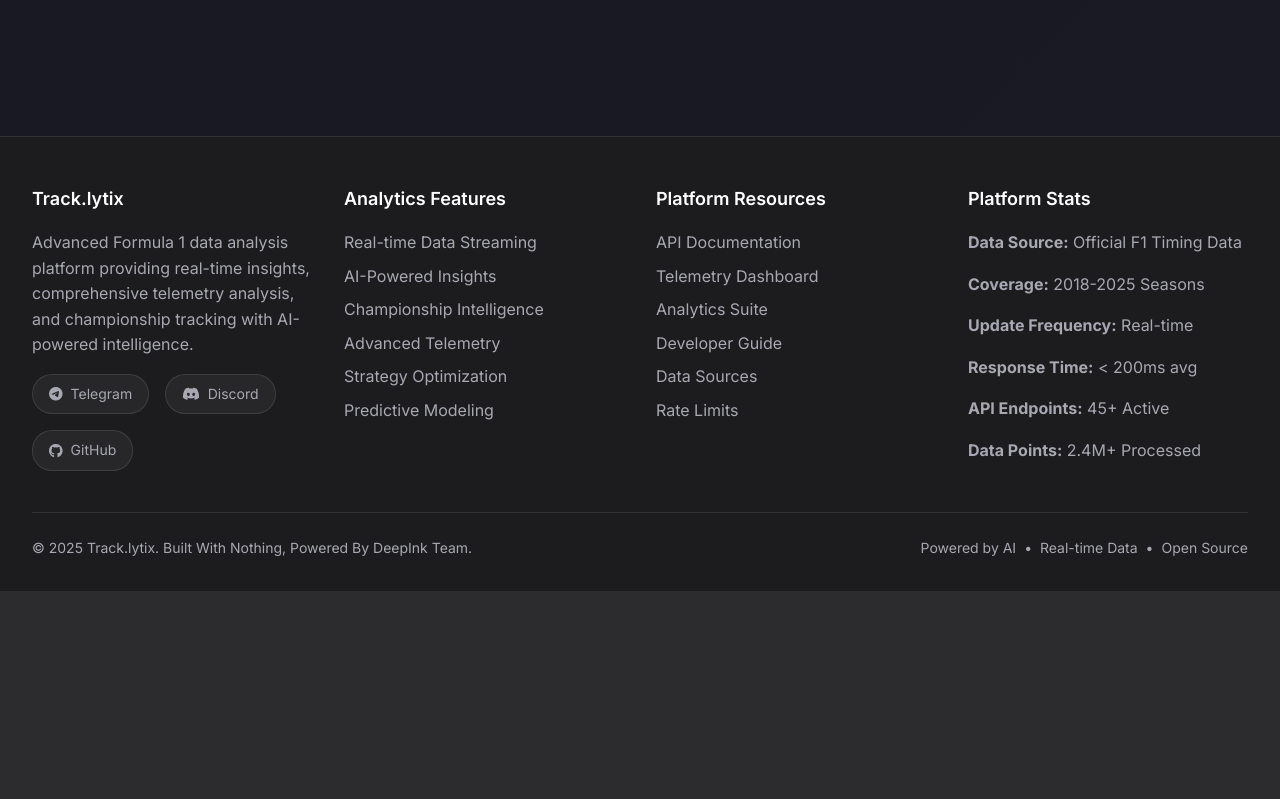
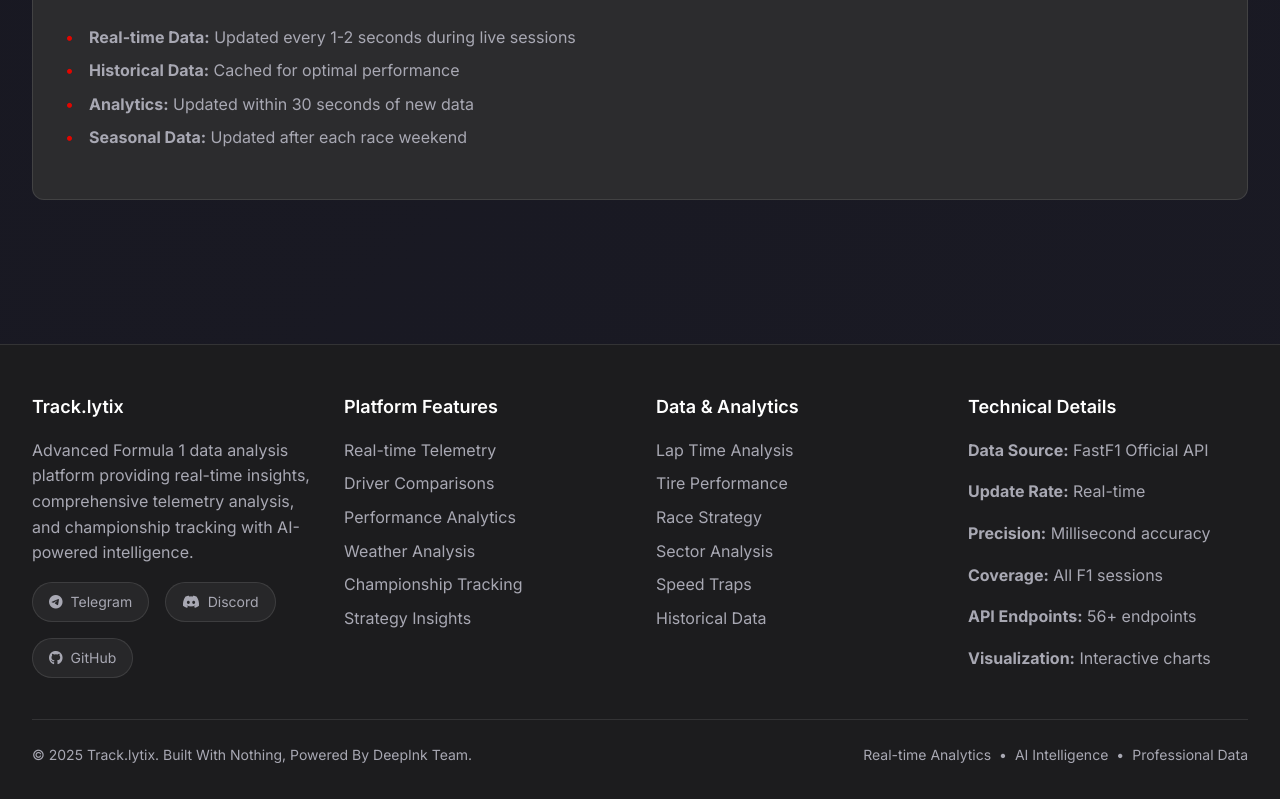
Before and after one commit to AnZomorodian/F1-API, a Flask app: page /docs in a window 1280 px wide. Shown: the part 4926-5725 px from the top of the page. Before the commit the page ends 5517 px from the top, so only its background shows below. Run offline with Flask 3, Linux system fonts and the light colour scheme.

Commit message:
Checkpoint before assistant change: Improve the layout of the documentation page with new API endpoints
Refactors enhanced_documentation.html to use header.html and footer.html includes, and adds new API endpoints.

Replit-Commit-Author: Assistant

```diff
--- a/templates/enhanced_documentation.html
+++ b/templates/enhanced_documentation.html
@@ -394,20 +394,7 @@
     </style>
 </head>
 <body>
-    <!-- Header -->
-    <header class="header">
-        <nav class="nav">
-            <a href="/" class="logo">
-                Track.lytix
-            </a>
-            <div class="nav-links">
-                <a href="/" class="nav-link">Dashboard</a>
-                <a href="/docs" class="nav-link active">Documentation</a>
-                <a href="/telemetry" class="nav-link">Telemetry & Analytics</a>
-                <a href="/about" class="nav-link">About</a>
-            </div>
-        </nav>
-    </header>
+    {% include 'header.html' %}
 
     <!-- Main Content -->
     <main class="main">
@@ -573,6 +560,24 @@
                         <td>/api/statistics/predictive-modeling</td>
                         <td>AI lap time predictions</td>
                         <td>year, grand_prix, session, driver</td>
+                    </tr>
+                    <tr>
+                        <td><span class="method-badge method-get">GET</span></td>
+                        <td>/api/statistics/driver-clustering</td>
+                        <td>ML driver grouping analysis</td>
+                        <td>year, grand_prix</td>
+                    </tr>
+                    <tr>
+                        <td><span class="method-badge method-get">GET</span></td>
+                        <td>/api/performance-intelligence</td>
+                        <td>AI performance insights</td>
+                        <td>year, grand_prix, session, driver</td>
+                    </tr>
+                    <tr>
+                        <td><span class="method-badge method-get">GET</span></td>
+                        <td>/api/enhanced-metrics</td>
+                        <td>Advanced AI analytics</td>
+                        <td>year, grand_prix, session</td>
                     </tr>
                     <tr>
                         <td><span class="method-badge method-get">GET</span></td>
@@ -799,71 +804,6 @@ Response:
         </section>
     </main>
 
-    <!-- Footer -->
-    <footer class="footer">
-        <div class="footer-content">
-            <div class="footer-section">
-                <h3>Track.lytix</h3>
-                <p>Advanced Formula 1 data analysis platform providing real-time insights, comprehensive telemetry analysis, and championship tracking with AI-powered intelligence.</p>
-                <div class="social-links">
-                    <a href="https://t.me/tracklytix" class="social-link" target="_blank" rel="noopener">
-                        <i class="fab fa-telegram"></i>
-                        Telegram
-                    </a>
-                    <a href="https://discord.gg/tracklytix" class="social-link" target="_blank" rel="noopener">
-                        <i class="fab fa-discord"></i>
-                        Discord
-                    </a>
-                    <a href="https://github.com/tracklytix" class="social-link" target="_blank" rel="noopener">
-                        <i class="fab fa-github"></i>
-                        GitHub
-                    </a>
-                </div>
-            </div>
-
-            <div class="footer-section">
-                <h3>Analytics Features</h3>
-                <a href="#" class="footer-link">Real-time Data Streaming</a>
-                <a href="#" class="footer-link">AI-Powered Insights</a>
-                <a href="#" class="footer-link">Championship Intelligence</a>
-                <a href="#" class="footer-link">Advanced Telemetry</a>
-                <a href="#" class="footer-link">Strategy Optimization</a>
-                <a href="#" class="footer-link">Predictive Modeling</a>
-            </div>
-
-            <div class="footer-section">
-                <h3>Platform Resources</h3>
-                <a href="/docs" class="footer-link">API Documentation</a>
-                <a href="/telemetry" class="footer-link">Telemetry Dashboard</a>
-                <a href="/analytics" class="footer-link">Analytics Suite</a>
-                <a href="#" class="footer-link">Developer Guide</a>
-                <a href="#" class="footer-link">Data Sources</a>
-                <a href="#" class="footer-link">Rate Limits</a>
-            </div>
-
-            <div class="footer-section">
-                <h3>Platform Stats</h3>
-                <p><strong>Data Source:</strong> Official F1 Timing Data</p>
-                <p><strong>Coverage:</strong> 2018-2025 Seasons</p>
-                <p><strong>Update Frequency:</strong> Real-time</p>
-                <p><strong>Response Time:</strong> < 200ms avg</p>
-                <p><strong>API Endpoints:</strong> 45+ Active</p>
-                <p><strong>Data Points:</strong> 2.4M+ Processed</p>
-            </div>
-        </div>
-
-        <div class="footer-bottom">
-            <div class="footer-bottom-content">
-                <p>&copy; 2025 Track.lytix. Built With Nothing, Powered By DeepInk Team.</p>
-                <div class="footer-tech">
-                    <span>Powered by AI</span>
-                    <span>•</span>
-                    <span>Real-time Data</span>
-                    <span>•</span>
-                    <span>Open Source</span>
-                </div>
-            </div>
-        </div>
-    </footer>
+    {% include 'footer.html' %}
 </body>
 </html>
--- /dev/null
+++ b/templates/footer.html
@@ -0,0 +1,66 @@
+<!-- Standard Footer for all Track.lytix Pages -->
+<footer class="footer">
+    <div class="footer-content">
+        <div class="footer-section">
+            <h3>Track.lytix</h3>
+            <p>Advanced Formula 1 data analysis platform providing real-time insights, comprehensive telemetry analysis, and championship tracking with AI-powered intelligence.</p>
+            <div class="social-links">
+                <a href="https://t.me/tracklytix" class="social-link" target="_blank" rel="noopener">
+                    <i class="fab fa-telegram"></i>
+                    Telegram
+                </a>
+                <a href="https://discord.gg/tracklytix" class="social-link" target="_blank" rel="noopener">
+                    <i class="fab fa-discord"></i>
+                    Discord
+                </a>
+                <a href="https://github.com/tracklytix" class="social-link" target="_blank" rel="noopener">
+                    <i class="fab fa-github"></i>
+                    GitHub
+                </a>
+            </div>
+        </div>
+
+        <div class="footer-section">
+            <h3>Platform Features</h3>
+            <a href="#" class="footer-link">Real-time Telemetry</a>
+            <a href="#" class="footer-link">Driver Comparisons</a>
+            <a href="#" class="footer-link">Performance Analytics</a>
+            <a href="#" class="footer-link">Weather Analysis</a>
+            <a href="#" class="footer-link">Championship Tracking</a>
+            <a href="#" class="footer-link">Strategy Insights</a>
+        </div>
+
+        <div class="footer-section">
+            <h3>Data & Analytics</h3>
+            <a href="#" class="footer-link">Lap Time Analysis</a>
+            <a href="#" class="footer-link">Tire Performance</a>
+            <a href="#" class="footer-link">Race Strategy</a>
+            <a href="#" class="footer-link">Sector Analysis</a>
+            <a href="#" class="footer-link">Speed Traps</a>
+            <a href="#" class="footer-link">Historical Data</a>
+        </div>
+
+        <div class="footer-section">
+            <h3>Technical Details</h3>
+            <p><strong>Data Source:</strong> FastF1 Official API</p>
+            <p><strong>Update Rate:</strong> Real-time</p>
+            <p><strong>Precision:</strong> Millisecond accuracy</p>
+            <p><strong>Coverage:</strong> All F1 sessions</p>
+            <p><strong>API Endpoints:</strong> 56+ endpoints</p>
+            <p><strong>Visualization:</strong> Interactive charts</p>
+        </div>
+    </div>
+
+    <div class="footer-bottom">
+        <div class="footer-bottom-content">
+            <p>&copy; 2025 Track.lytix. Built With Nothing, Powered By DeepInk Team.</p>
+            <div class="footer-tech">
+                <span>Real-time Analytics</span>
+                <span>•</span>
+                <span>AI Intelligence</span>
+                <span>•</span>
+                <span>Professional Data</span>
+            </div>
+        </div>
+    </div>
+</footer>
--- /dev/null
+++ b/templates/header.html
@@ -0,0 +1,16 @@
+<!-- Standard Header for all Track.lytix Pages -->
+<header class="header">
+    <div class="header-content">
+        <a href="/" class="logo">
+            <i class="fas fa-flag-checkered"></i>
+            <span>Track.lytix</span>
+        </a>
+
+        <nav class="nav">
+            <a href="/" class="nav-link">Dashboard</a>
+            <a href="/docs" class="nav-link">Documentation</a>
+            <a href="/telemetry" class="nav-link">Telemetry & Analytics</a>
+            <a href="/about" class="nav-link">About</a>
+        </nav>
+    </div>
+</header>
```
